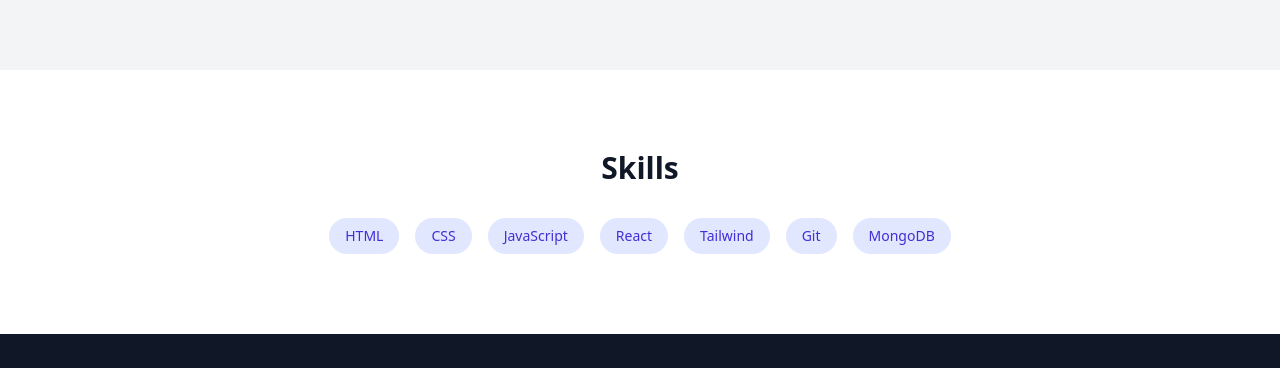
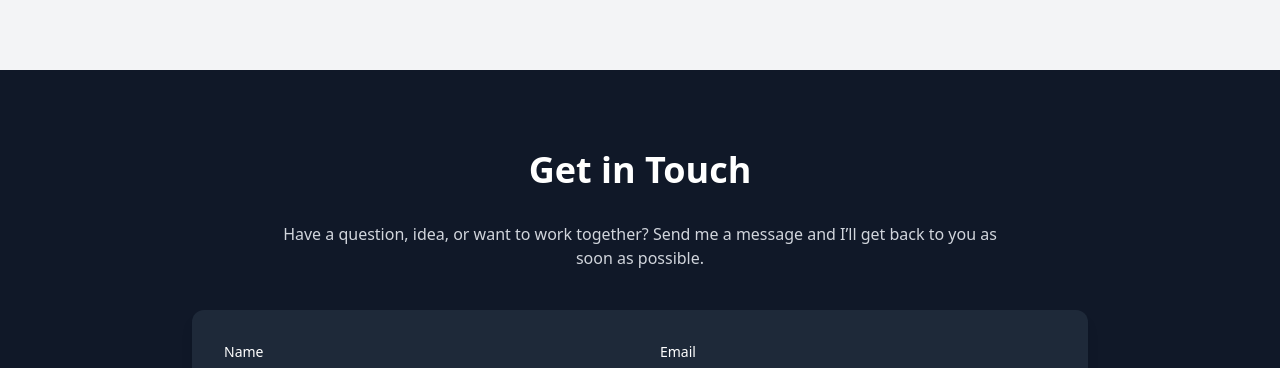
Before and after one commit to Manjitha-MK/my-portfolio, a React (Vite) app: page / in a window 1280 px wide. Shown: the part 1338-1706 px from the top of the page. Built offline with nearby package versions, Linux system fonts and the light colour scheme; no server answers.

Commit message:
removed skill section

```diff
--- a/src/App.jsx
+++ b/src/App.jsx
@@ -6,8 +6,8 @@ import Footer from './components/Footer'
 import Hero from './components/Hero'
 import Navbar from './components/Navbar'
 import Projects from './components/Project'
-import Skills from './components/Skills'
 import AdminHomePage from './Admin/adminhomepage'
+import ProjectOverview from './components/ProjectOverview'
 
 function App() {
   return (
@@ -26,13 +26,13 @@ function App() {
                 <section id="home"><Hero /></section>
                 <section id="about"><About /></section>
                 <section id="projects"><Projects /></section>
-                <section id="skills"><Skills /></section>
                 <section id="contact"><Contact /></section>
               </main>
               <Footer />
             </div>
           }
         />
+        <Route path='/projectInfo/:id' element={<ProjectOverview/>} />
       </Routes>
     </BrowserRouter>
   )
```
